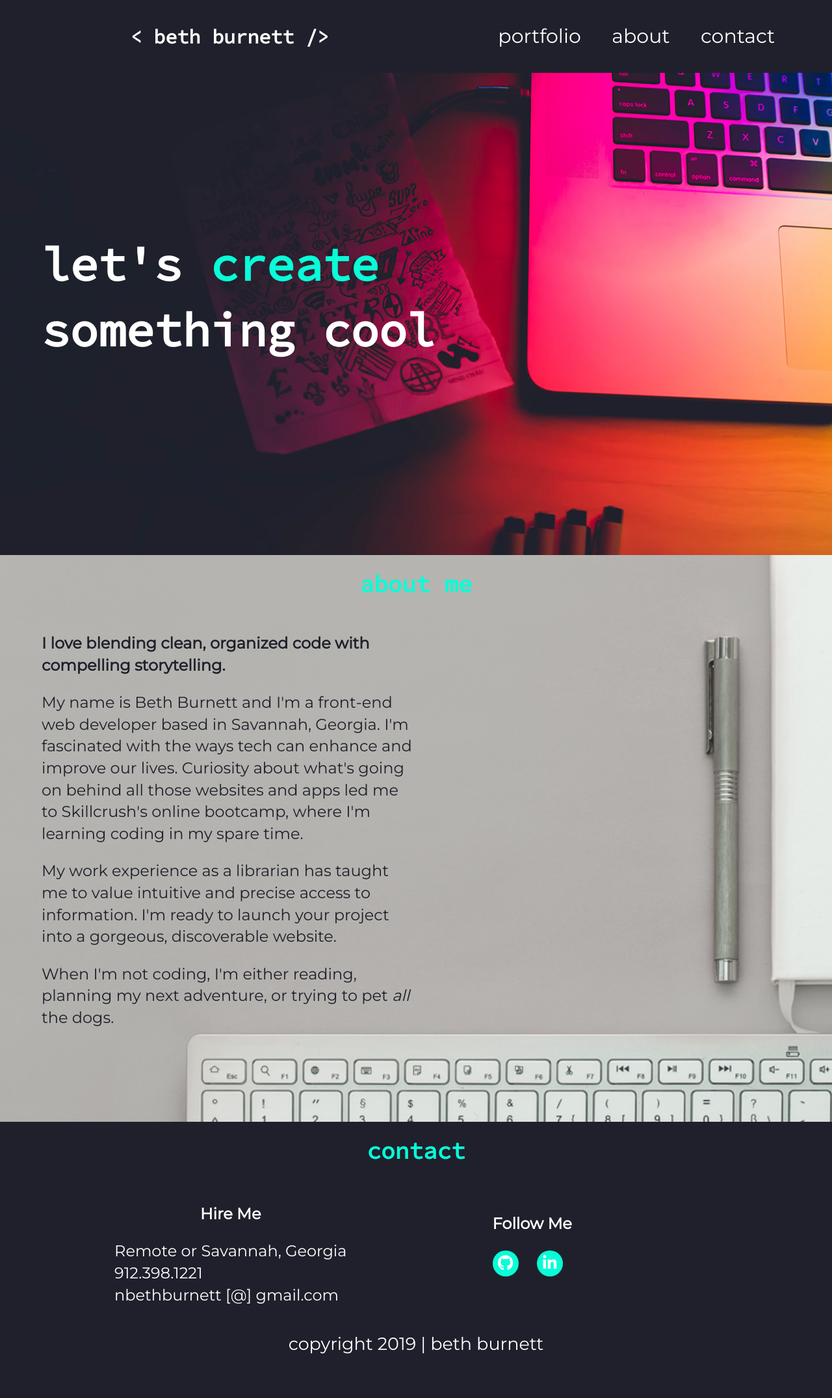
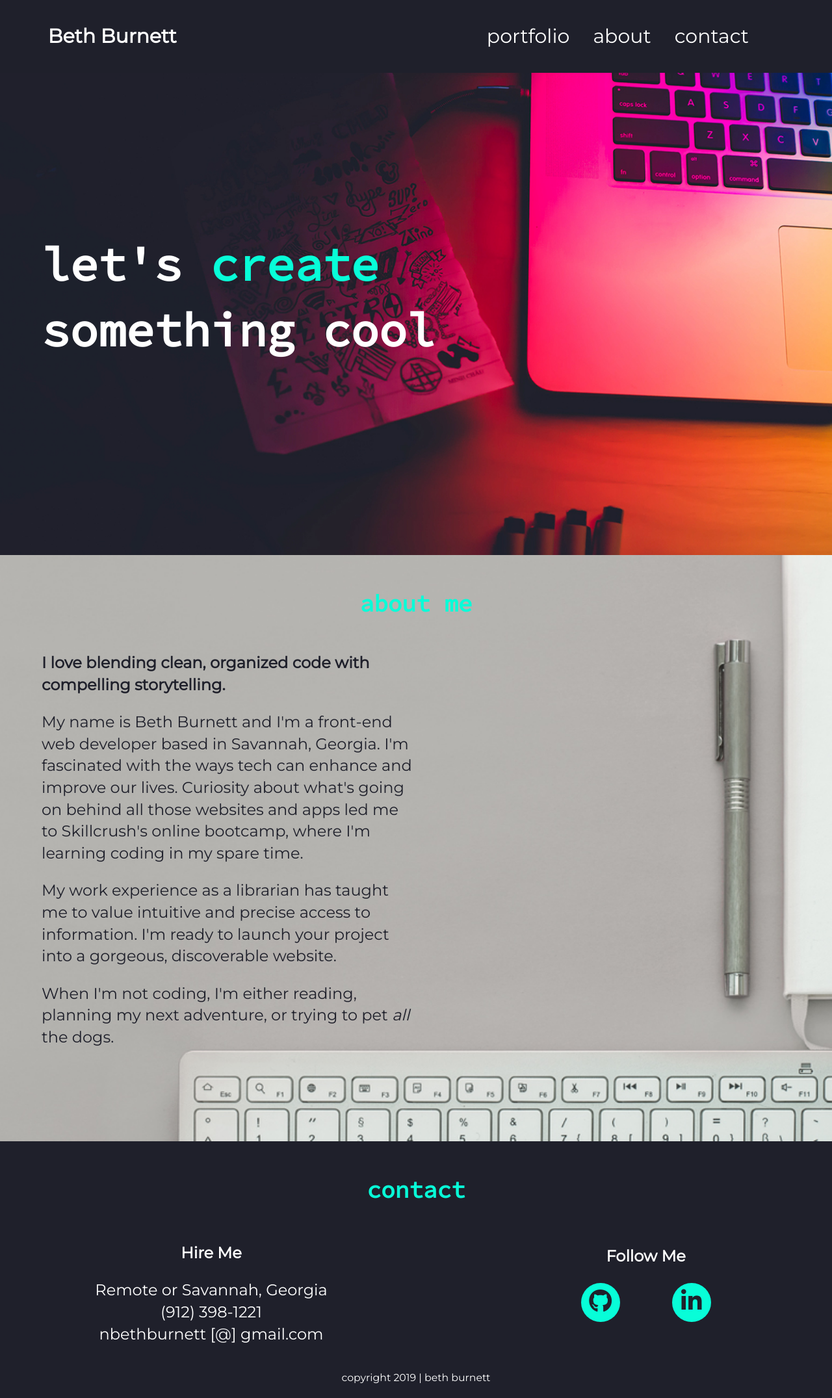
Before and after one commit to bibliohound/portfolio-website-responsive, a plain HTML site: page index.html in a window 1280 px wide. Shown: the whole page at 65% size. Before the commit the page ends 2107 px from the top, so only its background shows below. Drawn offline with nearby package versions, Linux system fonts and the light colour scheme.

Commit message:
edited footer and added finishing touches

```diff
--- a/css/main.css
+++ b/css/main.css
@@ -140,6 +140,7 @@ h2 {
   margin: 0;
   font-size: 1.875em;
   width: 100%;
+  padding: 30px 0 0 0;
 }
 
 h3 {
@@ -200,6 +201,7 @@ header .content-wrapper {
 }
 
 header h2 {
+  font-family: 'Montserrat', sans-serif;
   width: 90%;
   margin: 0;
   padding: 15px 0;
@@ -221,6 +223,10 @@ header nav ul {
   margin: 0;
   padding: 0;
   width: 100%;
+}
+
+header a:hover {
+  color: #08fdd8;
 }
 
 /*Hero & Tagline Styles*/
@@ -259,11 +265,27 @@ header nav ul {
 
 /*Footer Styles*/
 
+footer {
+  text-align: center;
+  flex-flow: column;
+}
+
 footer .content-wrapper {
   display: flex;
   justify-content: center;
   align-items: center;
   flex-flow: column wrap;
+}
+
+.footer-contact {
+  display: flex;
+  justify-content: center;
+  align-items: center;
+  flex-flow: column wrap;
+}
+
+footer h2 {
+  width: 90%;
 }
 
 footer h3 {
@@ -274,6 +296,14 @@ footer p {
   display: flex;
   font-style: normal;
   margin: 0;
+  justify-content: center;
+}
+
+.social {
+  display: flex;
+  justify-content: center;
+  align-items: center;
+  flex-flow: column nowrap;
 }
 
 footer .social-icons p {
@@ -284,6 +314,7 @@ footer .social-icons p {
   display: flex;
   justify-content: center;
   align-items: center;
+  margin: 0 40px;
 }
 
 .social-icons {
@@ -292,8 +323,9 @@ footer .social-icons p {
   align-items: center;
 }
 
-.social-icons img {
-  width: 80%
+footer i {
+  color: #1f202b;
+  font-size: 1.5em;
 }
 
 .copyright {
@@ -303,6 +335,12 @@ footer .social-icons p {
   flex-flow: row nowrap;
   margin: 20px 0;
 }
+
+.copyright p {
+  font-size: .875em;
+}
+
+
 
 /*---------------------------PORTFOLIO WORK STYLES------------------------*/
 
@@ -320,14 +358,18 @@ article {
   justify-content: center;
   align-items: center;
   flex-flow: row wrap;
+  margin: 50px 0;
 }
-
 
 .portfolio-text {
   display: flex;
   justify-content: center;
   align-items: center;
   flex-flow: column nowrap;
+}
+
+article a {
+  color: #08fdd8;
 }
 
 /* ==========================================================================
@@ -422,6 +464,29 @@ article {
 @media screen and (min-width: 768px) {
   /*------------------------TABLET STYLES------------------------------------*/
 
+/*Header Styles*/
+
+header {
+  justify-content: space-around;
+}
+
+header .content-wrapper {
+  justify-content: space-between;
+}
+
+header h2 {
+  width: 30%;
+}
+
+header nav {
+  width: 30%;
+}
+
+header nav ul {
+  justify-content: space-between;
+  flex-flow: row nowrap;
+}
+
 /*Homepage Styles*/
 
 h1 {
@@ -433,13 +498,14 @@ h1 {
   width: 50%;
 }
 
-footer .content-wrapper {
-  justify-content: space-around;
+/*Footer Styles*/
+
+.footer-contact {
   flex-flow: row wrap;
 }
 
-.contact {
-  margin-top: 30px;
+address {
+  margin: 30px 200px 0 0;
 }
 
 /*Portfolio Page Styles*/
@@ -484,19 +550,21 @@ p {
 
  /*Header Styles*/
 
+header {
+  justify-content: space-between;
+}
+
 header .content-wrapper {
   flex-flow: row nowrap;
 }
 
  header h2 {
    font-size: 1.875em;
-   width: 55%;
-   padding-right: 100px;
  }
 
  header nav {
    font-size: 1.875em;
-   width: 45%;
+   width: 35%;
  }
 
  header nav ul {
@@ -513,12 +581,20 @@ h1 {
 
 /*Footer Styles*/
 
+address {
+  margin: 30px 350px 0 0;
+}
+
 footer p {
   font-size: 1.5em;
 }
 
+footer .social-icons p {
+  height: 60px;
+  width: 60px;
+}
+
 /*Portfolio Page Styles*/
-
 
 article {
   flex-flow: row nowrap;
--- a/index.html
+++ b/index.html
@@ -31,7 +31,7 @@
 <!--HEADER SECTION-->
 <header>
   <div class="content-wrapper">
-    <h2><a href="#">&lt; beth burnett /&gt;</a></h2>
+    <h2><a href="#">Beth Burnett</a></h2>
     <nav>
       <ul>
         <li><a href="work/index.html">portfolio</a></li>
@@ -69,22 +69,24 @@
 <!--FOOTER SECTION-->
 <footer id="contact">
   <div class="content-wrapper">
-        <h2>contact</h2>
+    <h2>contact</h2>
+    <div class="footer-contact"> <!--FOOTER-CONTACT WRAPPER-->
 
-      <address class="contact">
+      <address>
         <h3>Hire Me</h3>
         <p>Remote or Savannah, Georgia</p>
-        <p>912.398.1221</p>
+        <p>(912) 398-1221</p>
         <p><a href="mailto:nbethburnett@gmail.com">nbethburnett [@] gmail.com</a>
       </address>
 
       <div class="social">
         <h3>Follow Me</h3>
         <div class="social-icons">
-          <p><a href="https://github.com/bibliohound" target="_blank"><i class="fab fa-github"></i></p>
-          <p><a href="https://www.linkedin.com/in/beth-burnett-5867603/" target="_blank"><i class="fab fa-linkedin-in"></i></p>
+          <p><a href="https://github.com/bibliohound" target="_blank"><i class="fab fa-github"></i></a></p>
+          <p><a href="https://www.linkedin.com/in/beth-burnett-5867603/" target="_blank"><i class="fab fa-linkedin-in"></i></a></p>
         </div>
       </div>
+    </div> <!--FOOTER-CONTACT WRAPPER ENDS-->
   </div> <!--FOOTER CONTENT WRAPPER ENDS-->
   <div class="copyright">
     <p>copyright 2019 | beth burnett</p>
```
Also changed, not shown: work/index.html (+11 -11 lines), img/about-me.png (deleted), img/github-icon.png (deleted), img/github.jpg (deleted), img/hero-background.png (deleted), img/holstee.png (deleted), img/jubilee.png (deleted), img/linkedin-icon.png (deleted), img/linkedin.jpg (deleted), img/rian.png (added), img/rogue.png (deleted).
